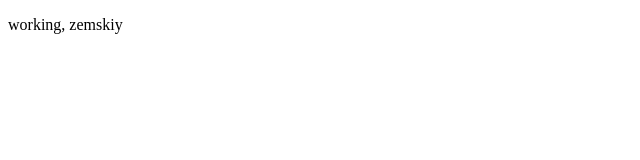
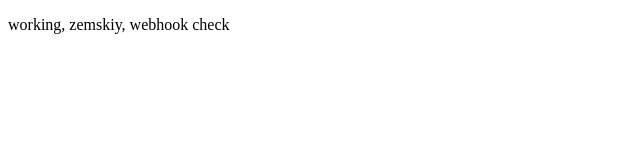
Before and after one commit to Stupid-dotcom/lab11, a plain HTML site: page index.html in a window 1280 px wide. Shown: the whole page, without its empty margins (0-640 px from the left). Drawn offline with Linux system fonts and the light colour scheme.

Commit message:
Update index.html

```diff
--- a/index.html
+++ b/index.html
@@ -4,6 +4,6 @@
     <title>This is webpage!</title>
   </head>
   <body>
-    <p>working, zemskiy</p>
+    <p>working, zemskiy, webhook check</p>
   </body>
 </html>
```
